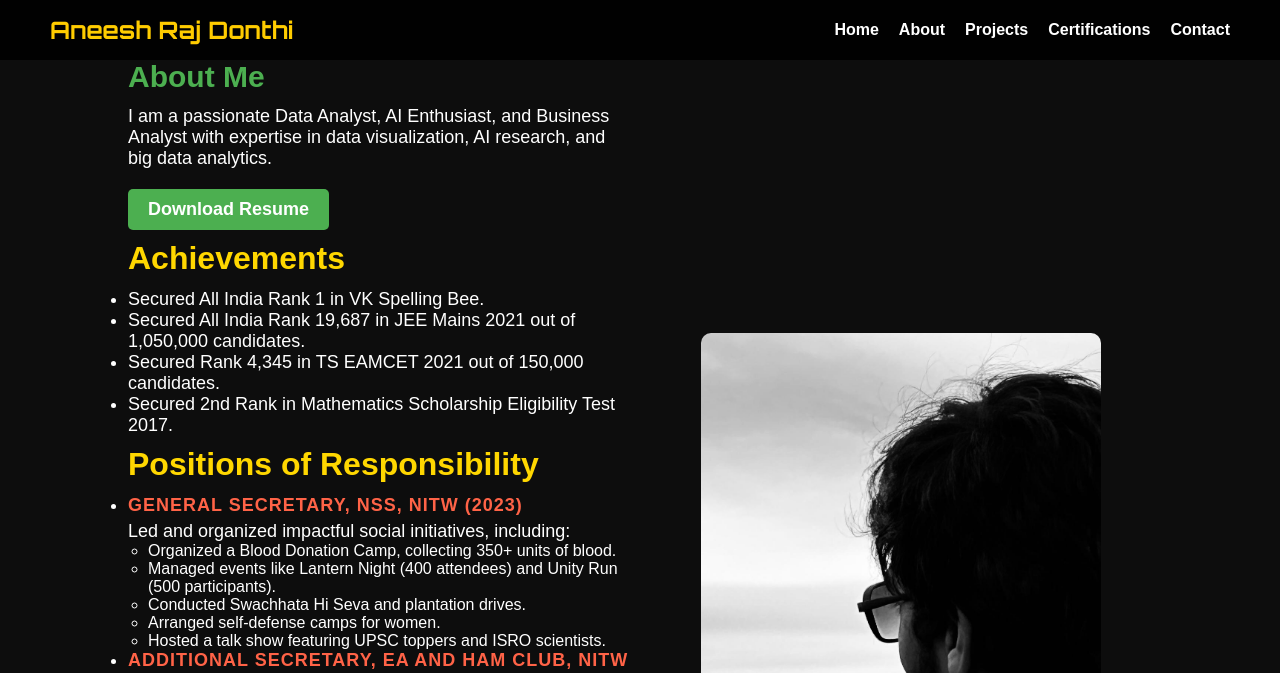
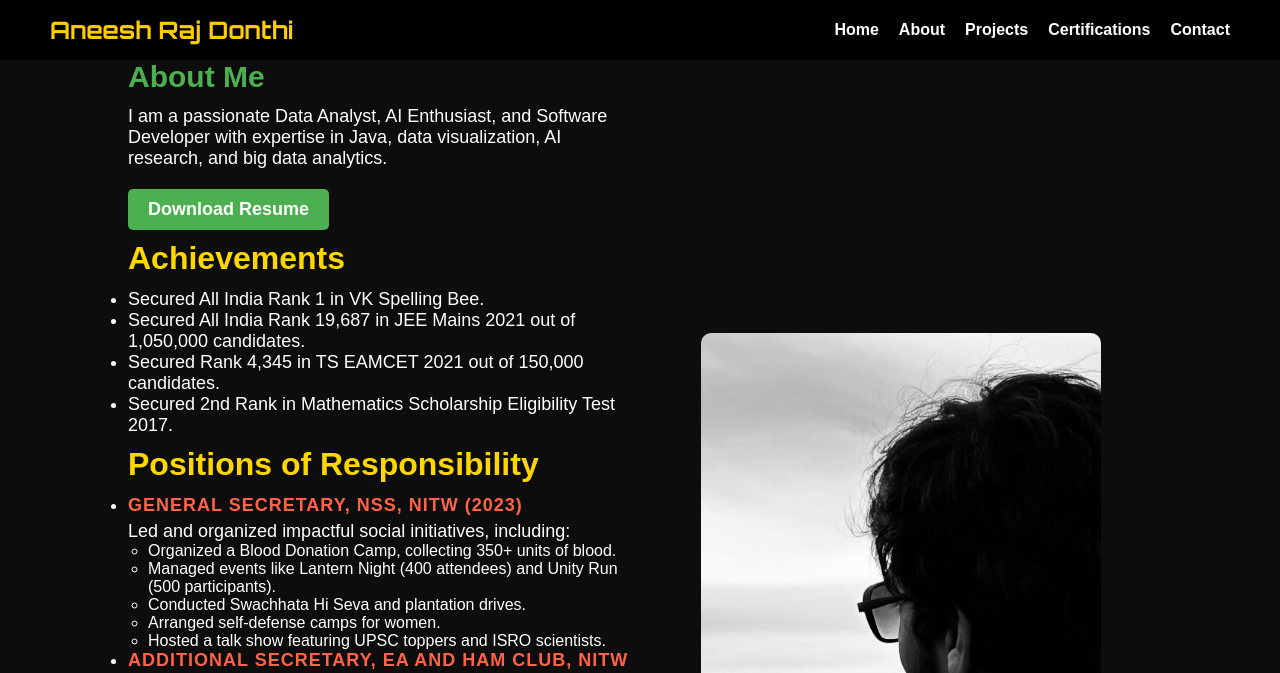
Before and after one commit to aneeshrajdonthi/PORTFOLIO, a plain HTML site: page about.html in a window 1280 px wide. Shown: the top 673 px of the page. Drawn offline with Linux system fonts and the light colour scheme.

Commit message:
Update about.html

```diff
--- a/about.html
+++ b/about.html
@@ -23,7 +23,7 @@
     <section class="about">
         <div class="about-text">
             <h2>About Me</h2>
-            <p>I am a passionate Data Analyst, AI Enthusiast, and Business Analyst with expertise in data visualization, AI research, and big data analytics.</p>
+            <p>I am a passionate Data Analyst, AI Enthusiast, and Software Developer with expertise in Java, data visualization, AI research, and big data analytics.</p>
             <a href="images/aneeshportfolio.pdf" class="btn">Download Resume</a>
 
             <h3 style="font-size: 32px; color: #FFD700;">Achievements</h3>
```
